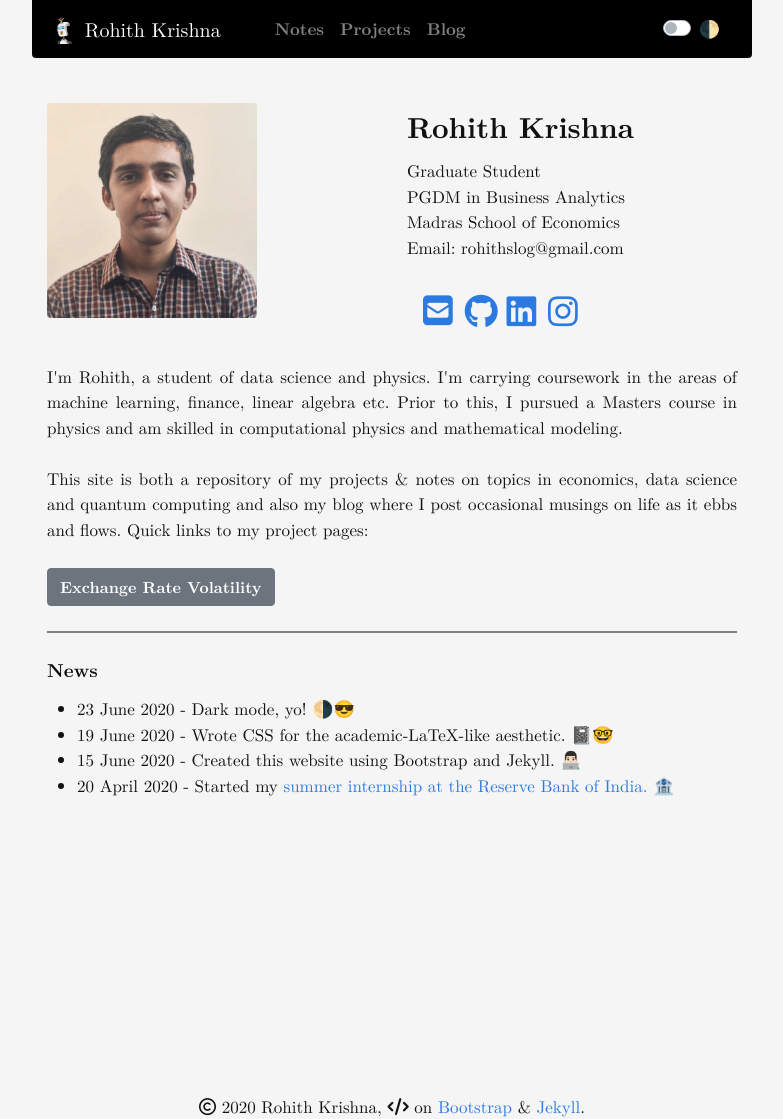
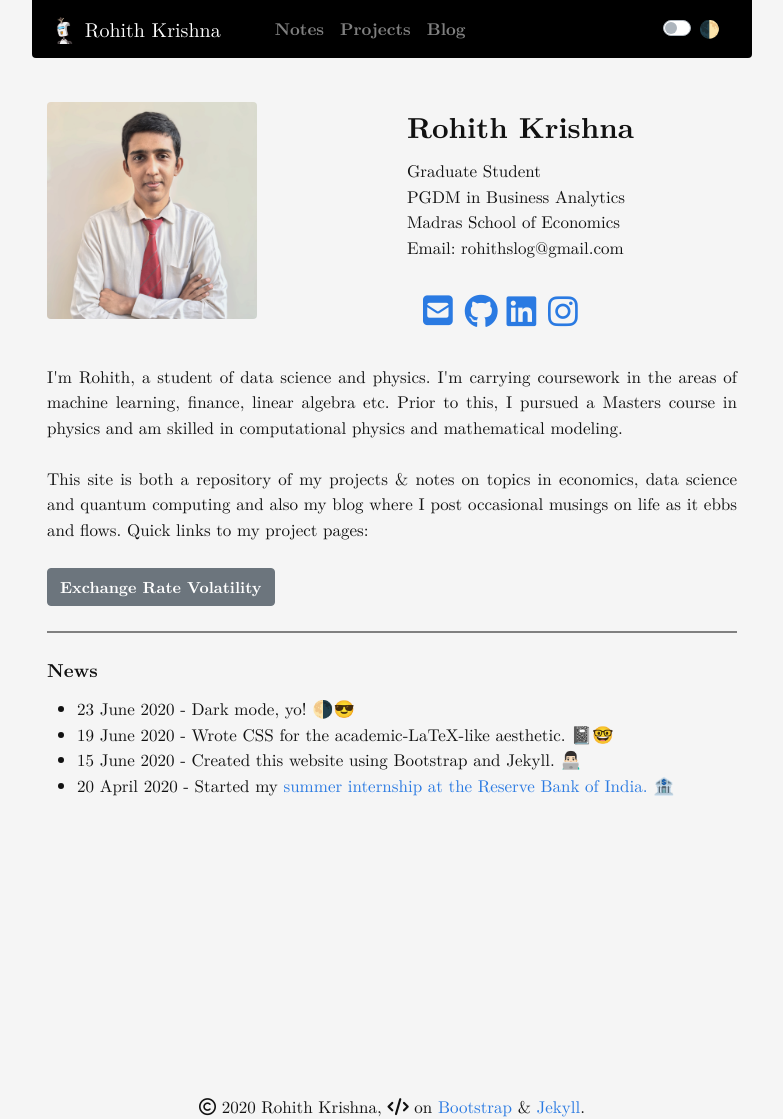
Before and after one commit to rohithmay/rohithmay.github.io, a Jekyll site: the page built from index.md, in a window 1280 px wide. Shown: the whole page, without its empty margins (248-1031 px from the left). Built offline with Jekyll 4.4.1, drawn with Linux system fonts in a browser that asks for light colours; nearby versions of some CDN libraries; a style sheet for code colours, icons or effects is not loaded.

Commit message:
Update index.md

```diff
--- a/index.md
+++ b/index.md
@@ -11,7 +11,7 @@ title: Rohith Krishna
                   <div class="col ml-auto d-flex align-items-center">
                       <img style="margin: 0px 0 0px 0;"
                            id="gravatar-img"
-                           src="images/profile-pic.jpg"
+                           src="images/bio-photo.jpg"
                            class="rounded float-right"
                            width="210" />
                   </div>
```
